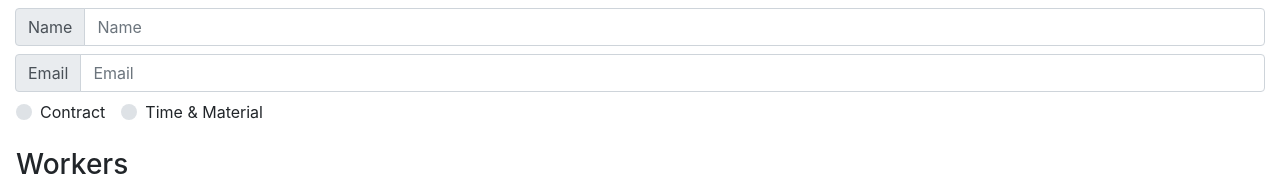
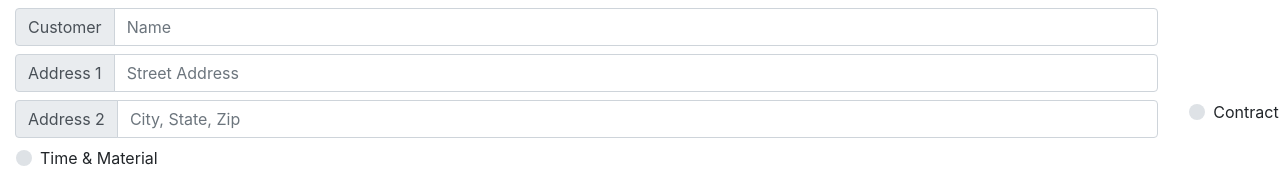
Before and after one commit to relionbrian/kgcmobile, a Vue app: page / in a window 1280 px wide. Shown: the top 188 px of the page. Built offline with nearby package versions, Linux system fonts and the light colour scheme; what vue-signature-pad would draw is missing.

Commit message:
Customer form fields

```diff
--- a/src/App.vue
+++ b/src/App.vue
@@ -1,33 +1,32 @@
 <template>
   <div id="app">
     <div class="row mt-2 ml-0 mr-0">
-      <div class="input-group col-12 mb-2">
+      <div class="input-group col-11 mb-2">
         <div class="input-group-prepend">
-          <span class="input-group-text">Name</span>
+          <span class="input-group-text">Customer</span>
+        </div>
+        <input type="text" v-model="userData.customer" placeholder="Name" class="form-control">
+      </div>
+      <div class="input-group col-11 mb-2">
+        <div class="input-group-prepend">
+          <span class="input-group-text">Address 1</span>
         </div>
         <input
-          type="name"
-          name="name"
-          id="name"
-          ref="name"
-          v-model="userData.name"
-          placeholder="Name"
+          type="text"
+          v-model="userData.address1"
+          placeholder="Street Address"
           class="form-control"
         >
       </div>
-      <div class="input-group col-12 mb-2">
+      <div class="input-group col-11 mb-2">
         <div class="input-group-prepend">
-          <span class="input-group-text">Email</span>
+          <span class="input-group-text">Address 2</span>
         </div>
         <input
-          type="email"
-          name="email"
-          id="email"
-          ref="email"
-          v-model="userData.email"
-          placeholder="Email"
+          type="text"
+          v-model="userData.address2"
+          placeholder="City, State, Zip"
           class="form-control"
-          aria-describedby="emailHelp"
         >
       </div>
       <div class="custom-control custom-radio ml-3">
@@ -234,20 +233,17 @@ export default {
     },
     submitForm() {
       console.log(this.workerRows);
-      var { isEmpty, data } = this.$refs.signaturePad.saveSignature();
+      let { isEmpty, data } = this.$refs.signaturePad.saveSignature();
       this.savedPNG = data;
-      var RowData = this.rows;
-      var name = this.userData.name;
-      var email = this.userData.email;
-      var WorkerData = this.workerRows;
-      var billing = this.userData.billing;
+      let RowData = this.rows;
       axios
         .post("https://nodeforward.localtunnel.me/api/v1/posts", {
           body: {
             userData: {
-              name: name,
-              email: email,
-              billing: billing
+              customer: this.userData.customer,
+              address1: this.userData.address1,
+              address2: this.userData.address2,
+              billing: this.userData.billing
             },
             InputData: {
               EquipmentRowInfo: RowData,
```
